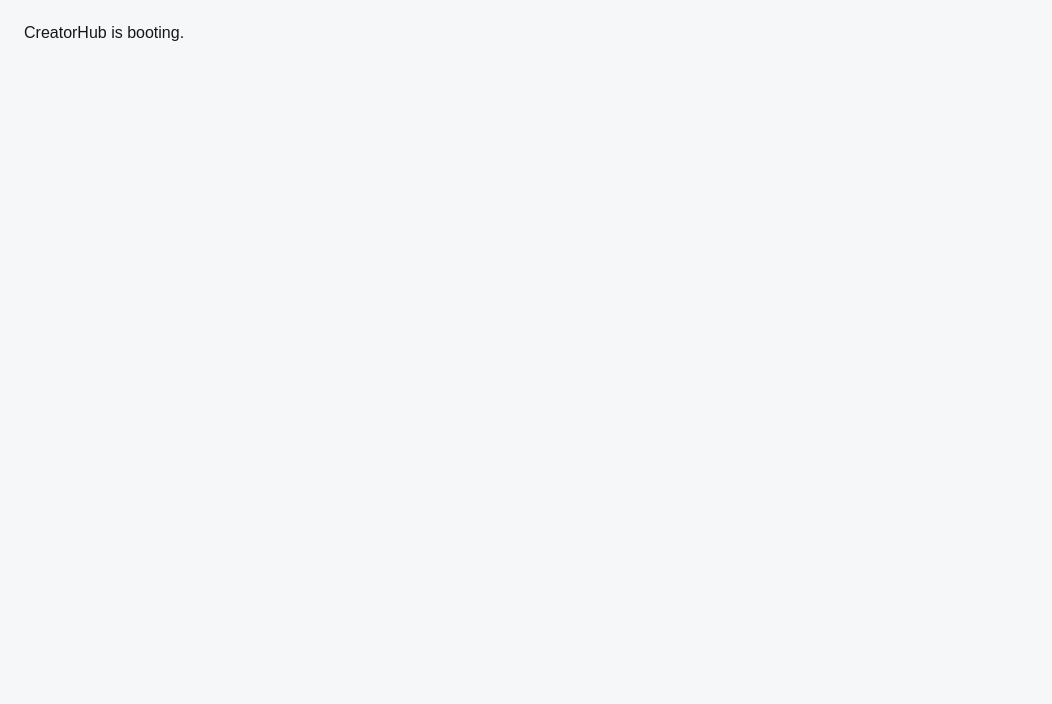
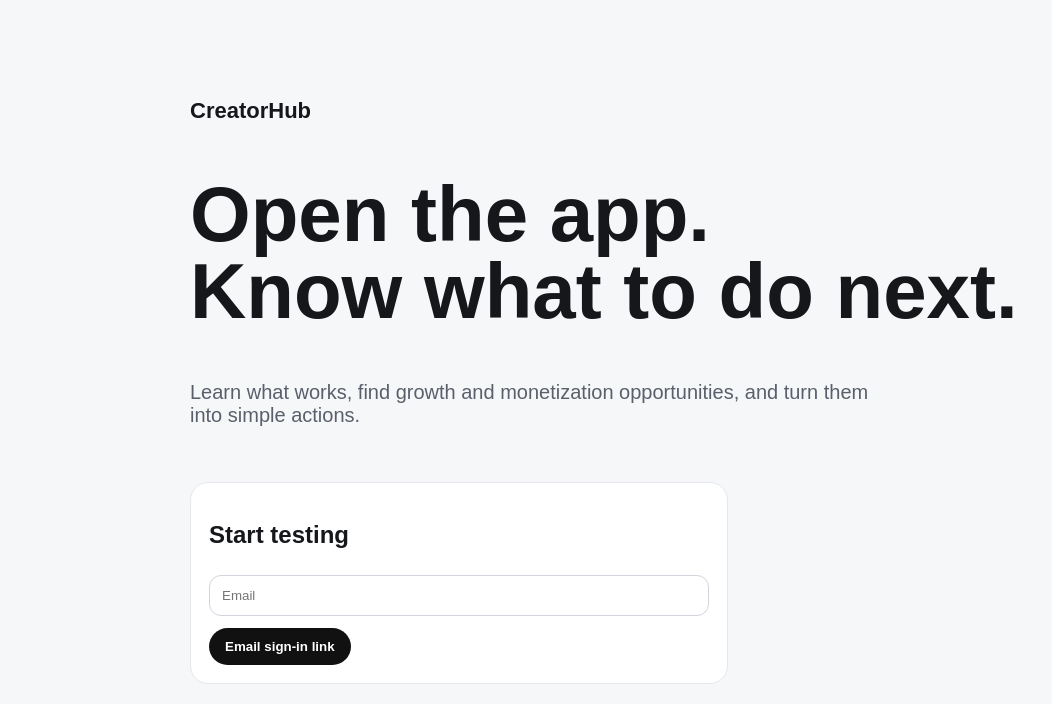
Before and after one commit to zanibethel/CreatorHub, a Next.js app: page / in a window 1280 px wide. Shown: the top 704 px of the page, without its empty margins (0-1052 px from the left). Built offline with nearby package versions, Linux system fonts and the light colour scheme; no server answers.

Commit message:
Wire authentication to CreatorHub dashboard

```diff
--- a/src/app/page.tsx
+++ b/src/app/page.tsx
@@ -1,3 +1,25 @@
+"use client";
+
+import { useEffect, useMemo, useState } from "react";
+import AuthPanel from "@/components/AuthPanel";
+import Dashboard from "@/components/Dashboard";
+import { createClient } from "@/lib/supabase";
+
 export default function Home() {
-  return <main style={{ padding: 24 }}>CreatorHub is booting.</main>;
+  const supabase = useMemo(() => createClient(), []);
+  const [userId, setUserId] = useState<string | null | undefined>(undefined);
+
+  useEffect(() => {
+    supabase.auth.getUser().then(({ data }) => setUserId(data.user?.id ?? null));
+    const { data } = supabase.auth.onAuthStateChange((_event, session) => {
+      setUserId(session?.user?.id ?? null);
+    });
+    return () => data.subscription.unsubscribe();
+  }, [supabase]);
+
+  if (userId === undefined) {
+    return <main style={{ padding: 24 }}>Loading CreatorHub…</main>;
+  }
+
+  return userId ? <Dashboard userId={userId} /> : <AuthPanel />;
 }
```
